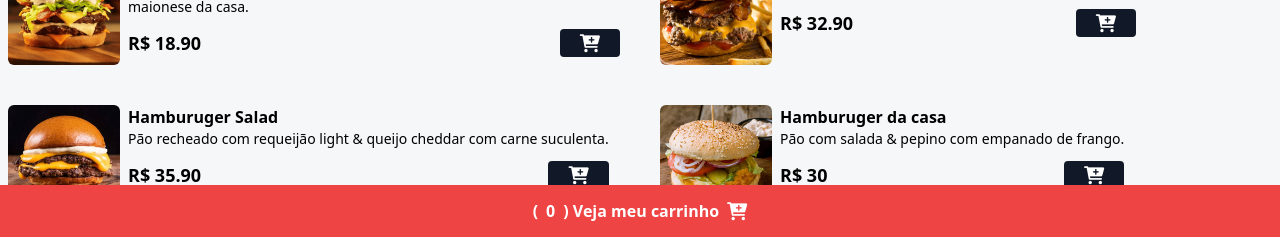
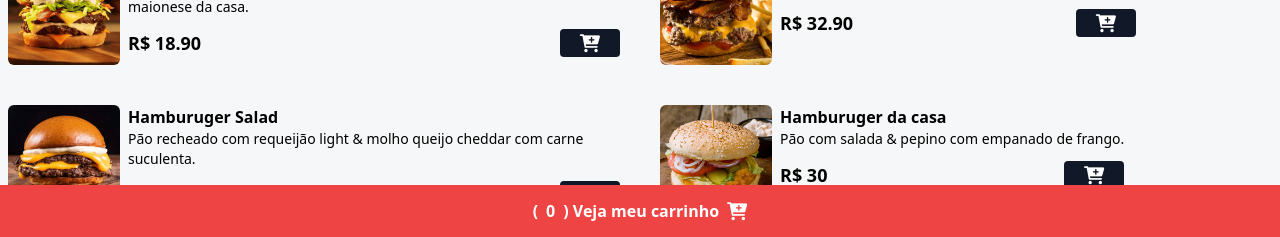
Before and after one commit to Antonio-Vitor-Oliveira-Da-Silva/Hamburgueria-Website, a website: page index.html in a window 1280 px wide. Shown: the part 563-800 px from the top of the page. Drawn offline with nearby package versions, Linux system fonts and the light colour scheme.

Commit message:
Update index.html

```diff
--- a/index.html
+++ b/index.html
@@ -122,7 +122,7 @@
 
         <div>
           <p class="font-bold">Hamburuger Salad</p>
-          <p class="text-sm">Pão recheado com requeijão light & queijo cheddar com carne suculenta.</p>
+          <p class="text-sm">Pão recheado com requeijão light & molho queijo cheddar com carne suculenta.</p>
 
           <div class="flex items-center gap-2 justify-between mt-3">
             <p class="font-bold text-lg">R$ 35.90</p>
```
